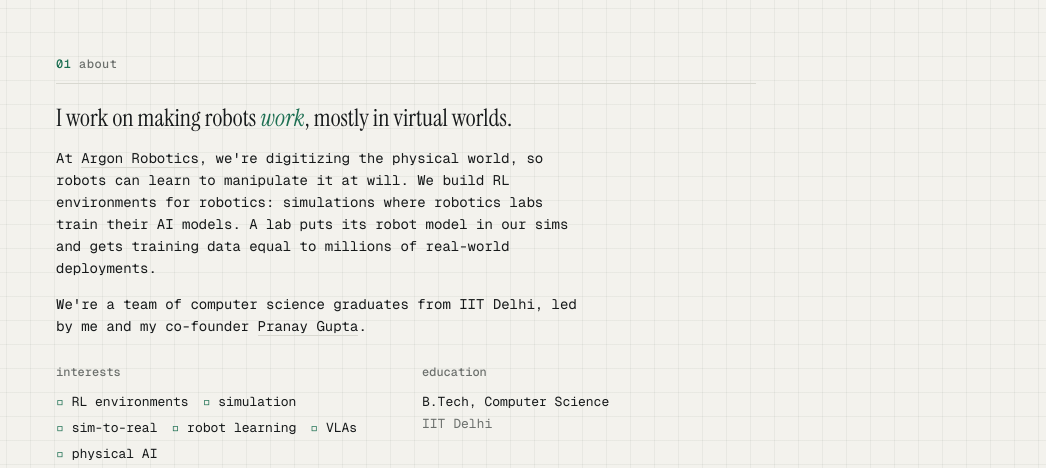
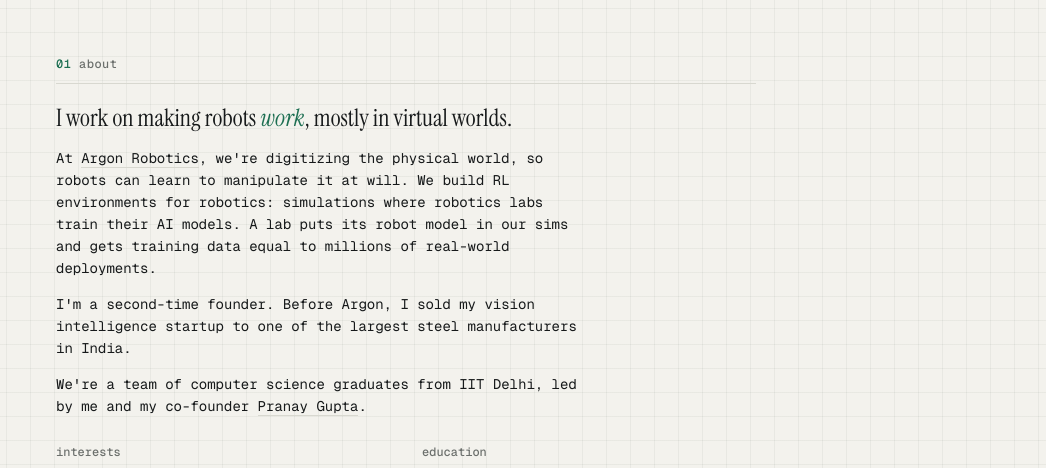
Before and after one commit to Deepanshu-Rohilla/Deepanshu-Rohilla.github.io, a plain HTML site: page index.html in a window 1280 px wide. Shown: the part 256-724 px from the top of the page, without its empty margins (234-1280 px from the left). Drawn offline with nearby package versions, Linux system fonts and the light colour scheme.

Commit message:
About: add founder background
Co-Authored-By: Claude Opus 5.5 <noreply@anthropic.com>
Claude-Session: https://claude.ai/code/session_016eSSVx6BoLmPJjkC78GSuM

```diff
--- a/index.html
+++ b/index.html
@@ -284,6 +284,7 @@ ol.timeline .when { font-size: 12px; color: var(--box); font-variant-numeric: ta
     <div class="intro">
       <p class="lede">I work on making robots <em>work</em>, mostly in virtual worlds.</p>
       <p>At <a class="link" href="https://www.argonrobotics.ai/" target="_blank" rel="noopener">Argon Robotics</a>, we're digitizing the physical world, so robots can learn to manipulate it at will. We build RL environments for robotics: simulations where robotics labs train their AI models. A lab puts its robot model in our sims and gets training data equal to millions of real-world deployments.</p>
+      <p>I'm a second-time founder. Before Argon, I sold my vision intelligence startup to one of the largest steel manufacturers in India.</p>
       <p>We're a team of computer science graduates from IIT Delhi, led by me and my co-founder <a class="link" href="https://www.linkedin.com/in/pranay1gupta/" target="_blank" rel="noopener">Pranay Gupta</a>.</p>
     </div>
     <div class="cols">
```
